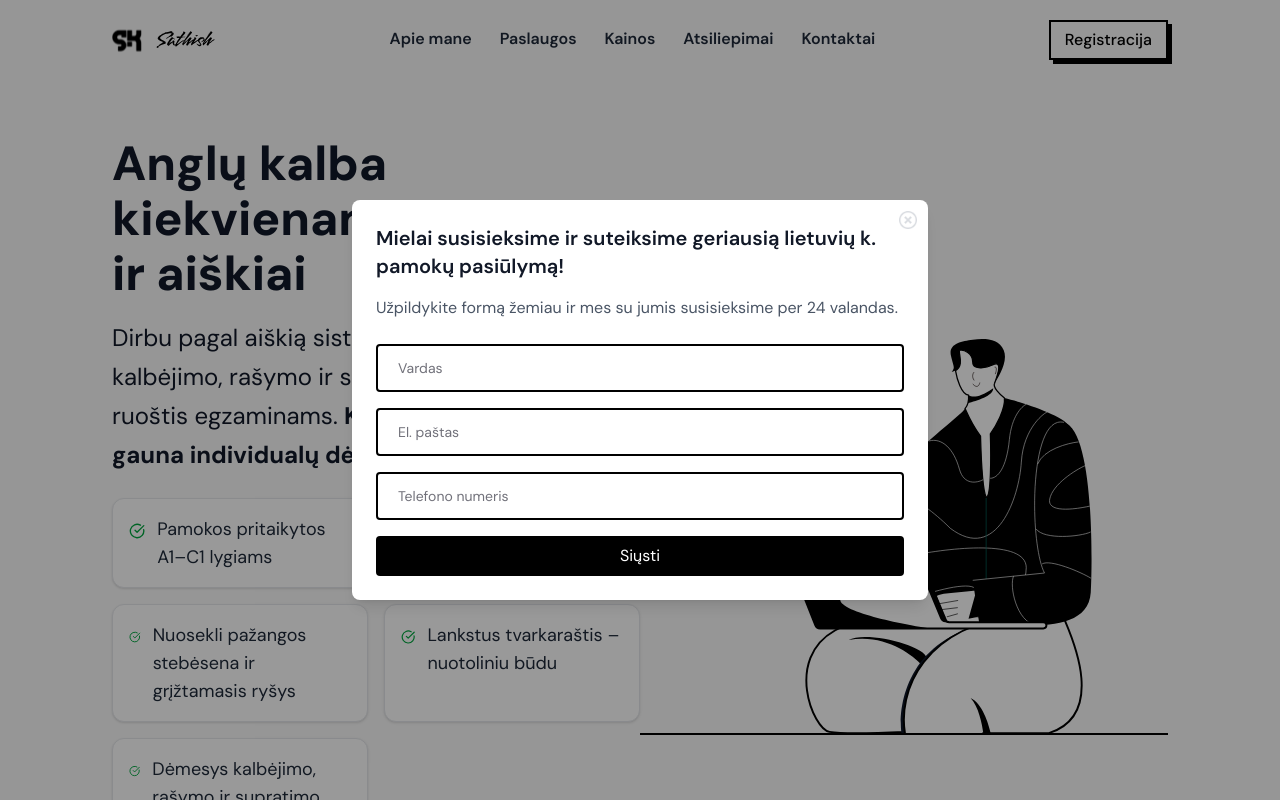
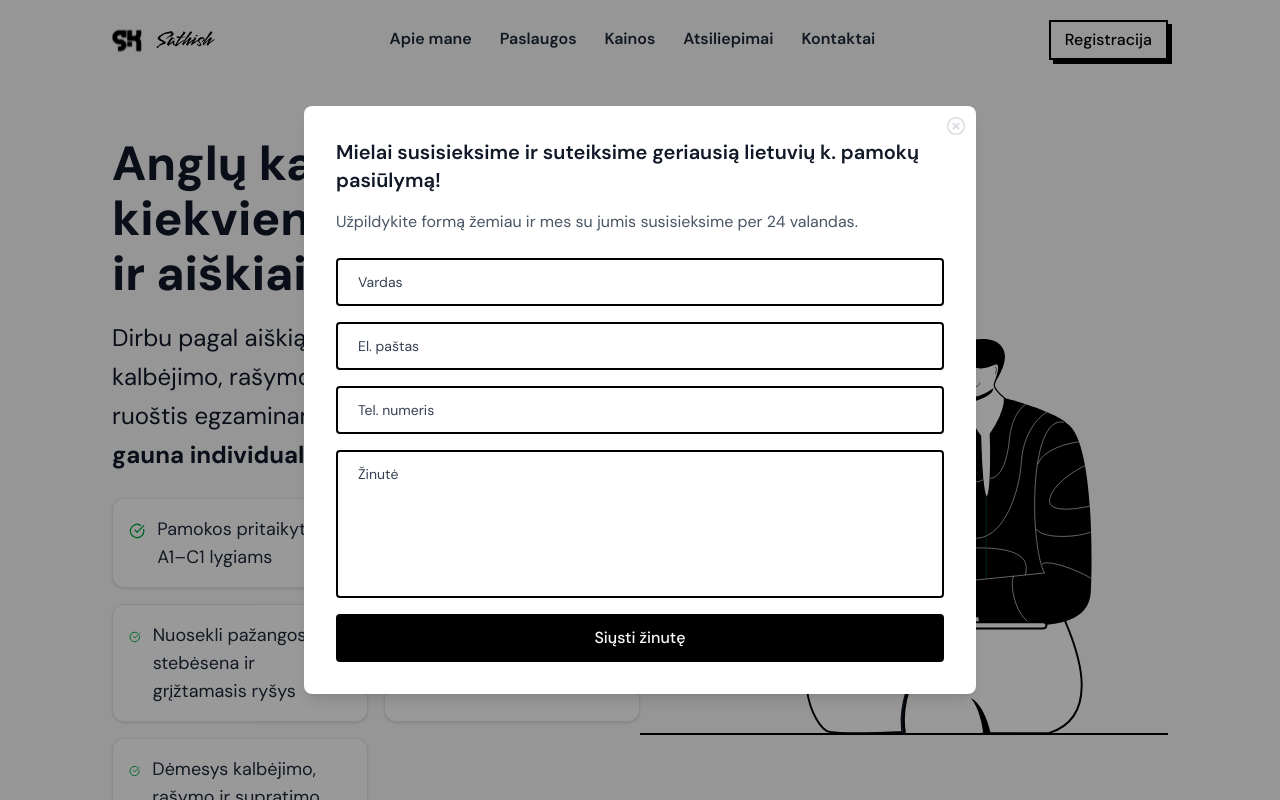
Before and after one commit to prochas/AngluMokytojas, a Next.js app: page / in a window 1280 px wide. Both pictures are taken after a click on the button "Registracija". Shown: the top 800 px of the page. Built offline with nearby package versions, Linux system fonts and the light colour scheme.

Commit message:
commit v16

```diff
--- a/src/app/layout.js
+++ b/src/app/layout.js
@@ -1,5 +1,7 @@
 import { DM_Sans } from "next/font/google";
 
+import { ToastContainer } from "react-toastify";
+import "react-toastify/dist/ReactToastify.css";
 
 import Header from "@/components/Header/Header";
 import "./globals.css";
@@ -47,6 +49,7 @@ export default function RootLayout({ children }) {
       <body className="antialiased bg-gray-50 text-gray-900">
         <Header />
         <main>{children}</main>
+        <ToastContainer position="bottom-right" autoClose={3000} />
       </body>
     </html>
   );
--- a/src/components/Contacts/Contacts.js
+++ b/src/components/Contacts/Contacts.js
@@ -17,7 +17,6 @@ function Contacts() {
   });
 
   const [loading, setLoading] = useState(false);
-  const [success, setSuccess] = useState(false);
 
   const handleChange = (e) => {
     setForm({ ...form, [e.target.name]: e.target.value });
@@ -66,7 +65,7 @@ function Contacts() {
               name="name"
               value={form.name}
               onChange={handleChange}
-              className="border-2 px-5 py-3 border-black rounded placeholder:text-[#71717A] text-sm w-full"
+              className="border-2 px-5 py-3 border-black rounded placeholder:text-gray-700 text-sm w-full text-gray-900"
               placeholder="Vardas"
               type="text"
               required
@@ -75,7 +74,7 @@ function Contacts() {
               name="email"
               value={form.email}
               onChange={handleChange}
-              className="border-2 px-5 py-3 border-black rounded placeholder:text-[#71717A] text-sm w-full"
+              className="border-2 px-5 py-3 border-black rounded placeholder:text-gray-700 text-sm w-full text-gray-900"
               placeholder="El. paštas"
               type="email"
               required
@@ -84,7 +83,7 @@ function Contacts() {
               name="phone"
               value={form.phone}
               onChange={handleChange}
-              className="border-2 px-5 py-3 border-black rounded placeholder:text-[#71717A] text-sm w-full"
+              className="border-2 px-5 py-3 border-black rounded placeholder:text-gray-700 text-sm w-full text-gray-900"
               placeholder="Tel. numeris"
               type="tel"
             />
@@ -92,9 +91,9 @@ function Contacts() {
               name="message"
               value={form.message}
               onChange={handleChange}
-              className="border-2 px-5 py-3 border-black rounded placeholder:text-[#71717A] text-sm w-full"
+              className="border-2 px-5 py-3 border-black rounded placeholder:text-gray-700 text-sm w-full text-gray-900"
               placeholder="Žinutė"
-              rows="5"
+              rows="6"
               style={{ resize: "none" }}
               required
             ></textarea>
@@ -105,26 +104,21 @@ function Contacts() {
             >
               {loading ? "Siunčiama..." : "Siųsti žinutę"}
             </button>
-            {success && (
-              <p className="text-green-600 font-medium mt-2">
-                Žinutė išsiųsta sėkmingai!
-              </p>
-            )}
           </form>
         </div>
 
         {/* RIGHT SIDE */}
         <div className="lg:w-1/2">
-          <div className="font-extrabold text-2xl lg:text-5xl mt-5 lg:mt-0 space-y-1 lg:space-y-3 text-black">
+          <div className="font-extrabold text-2xl lg:text-5xl mt-5 lg:mt-0 space-y-1 lg:space-y-3 text-gray-900">
             <h2>Susisiekite su manimi!</h2>
           </div>
-          <p className="text-lg lg:text-md mt-4 leading-relaxed text-black">
+          <p className="text-lg lg:text-md mt-4 leading-relaxed text-gray-900">
             Jei turite klausimų, pageidavimų ar norite sužinoti daugiau apie
             mano teikiamas paslaugas, nedvejodami susisiekite su manimi. Aš
             mielai atsakysiu į jūsų klausimus ir padėsiu rasti geriausią
             sprendimą jūsų anglų kalbos mokymosi poreikiams!
           </p>
-          <div className="font-semibold text-sm lg:text-xl flex flex-col mt-6 gap-2 lg:gap-4 text-black">
+          <div className="font-semibold text-sm lg:text-xl flex flex-col mt-6 gap-2 lg:gap-4 text-gray-900">
             <a className="flex items-center gap-2 group">
               <Image src={EmailIcon} alt="email icon" width={20} height={50} />
               Youremail@gmail.com
@@ -136,7 +130,6 @@ function Contacts() {
           </div>
         </div>
       </div>
-      <ToastContainer position="bottom-right" autoClose={3000} />
     </section>
   );
 }
--- a/src/components/RegisterModal/RegisterModal.js
+++ b/src/components/RegisterModal/RegisterModal.js
@@ -1,19 +1,61 @@
-import React from "react";
+import React, { useState } from "react";
 import Image from "next/image";
 
 import Close from "../../../public/images/delete.png";
 
 import Modal from "react-modal";
 
+import { ToastContainer, toast } from "react-toastify";
+import "react-toastify/dist/ReactToastify.css";
+
 export default function RegistrationModal({ isOpen, onRequestClose }) {
+  const [loading, setLoading] = useState(false);
+  const [form, setForm] = useState({
+    name: "",
+    email: "",
+    phone: "",
+    message: "",
+  });
+
+  const handleChange = (e) => {
+    setForm({ ...form, [e.target.name]: e.target.value });
+  };
+
+  const handleSubmit = async (e) => {
+    e.preventDefault();
+    setLoading(true);
+
+    try {
+      const res = await fetch("/api/send-email", {
+        method: "POST",
+        headers: { "Content-Type": "application/json" },
+        body: JSON.stringify(form),
+      });
+
+      if (res.ok) {
+        toast.success("Žinutė išsiųsta sėkmingai!");
+        setForm({ name: "", email: "", phone: "", message: "" });
+      } else {
+        toast.error("Nepavyko išsiųsti žinutės. Bandykite dar kartą.");
+      }
+    } catch (err) {
+      console.error(err);
+      toast.error("Įvyko klaida siunčiant žinutę.");
+    } finally {
+      setLoading(false);
+      onRequestClose(); // Close the modal after submission
+    }
+  };
+
   return (
+    <React.Fragment>
       <Modal
         isOpen={isOpen}
         onRequestClose={onRequestClose}
         contentLabel="Registration Modal"
         ariaHideApp={false}
         overlayClassName="fixed inset-0 bg-black/40 z-50 flex items-center justify-center"
-      className="bg-white p-6 rounded-lg shadow-lg w-[90%] max-w-xl outline-none relative"
+        className="bg-white p-8 rounded-lg shadow-lg w-[90%] max-w-2xl outline-none relative"
       >
         <h2 className="text-xl font-semibold mb-4 text-[#111827]">
           Mielai susisieksime ir suteiksime geriausią lietuvių k. pamokų
@@ -28,30 +70,52 @@ export default function RegistrationModal({ isOpen, onRequestClose }) {
         >
           <Image src={Close} alt="Close" className="w-6 h-6" />
         </button>
-
-      <form className="flex flex-col gap-4">
+        <form className="flex flex-col gap-4" onSubmit={handleSubmit}>
           <input
+            name="name"
+            value={form.name}
+            onChange={handleChange}
+            className="border-2 px-5 py-3 border-black rounded placeholder:text-gray-700 text-sm w-full text-gray-900"
+            placeholder="Vardas"
             type="text"
-          placeholder="Vardas"
-          className="border-2 px-5 py-3 border-black rounded placeholder:text-[#71717A] text-sm w-full"
+            required
           />
           <input
+            name="email"
+            value={form.email}
+            onChange={handleChange}
+            className="border-2 px-5 py-3 border-black rounded placeholder:text-gray-700 text-sm w-full text-gray-900"
+            placeholder="El. paštas"
             type="email"
-          placeholder="El. paštas"
-          className="border-2 px-5 py-3 border-black rounded placeholder:text-[#71717A] text-sm w-full"
+            required
           />
           <input
+            name="phone"
+            value={form.phone}
+            onChange={handleChange}
+            className="border-2 px-5 py-3 border-black rounded placeholder:text-gray-700 text-sm w-full text-gray-900"
+            placeholder="Tel. numeris"
             type="tel"
-          placeholder="Telefono numeris"
-          className="border-2 px-5 py-3 border-black rounded placeholder:text-[#71717A] text-sm w-full"
           />
+          <textarea
+            name="message"
+            value={form.message}
+            onChange={handleChange}
+            className="border-2 px-5 py-3 border-black rounded placeholder:text-gray-700 text-sm w-full text-gray-900"
+            placeholder="Žinutė"
+            rows="6"
+            style={{ resize: "none" }}
+            required
+          ></textarea>
           <button
             type="submit"
-          className="bg-black text-white py-2 rounded hover:bg-gray-800 transition"
+            disabled={loading}
+            className="bg-black w-full transition-all duration-300 text-[#fafafa] px-3 py-3 rounded flex items-center justify-center gap-x-3 font-medium cursor-pointer hover:scale-105 font-bold"
           >
-          Siųsti
+            {loading ? "Siunčiama..." : "Siųsti žinutę"}
           </button>
         </form>
       </Modal>
+    </React.Fragment>
   );
 }
```
Lines whose indentation alone changed are shown as unchanged.
